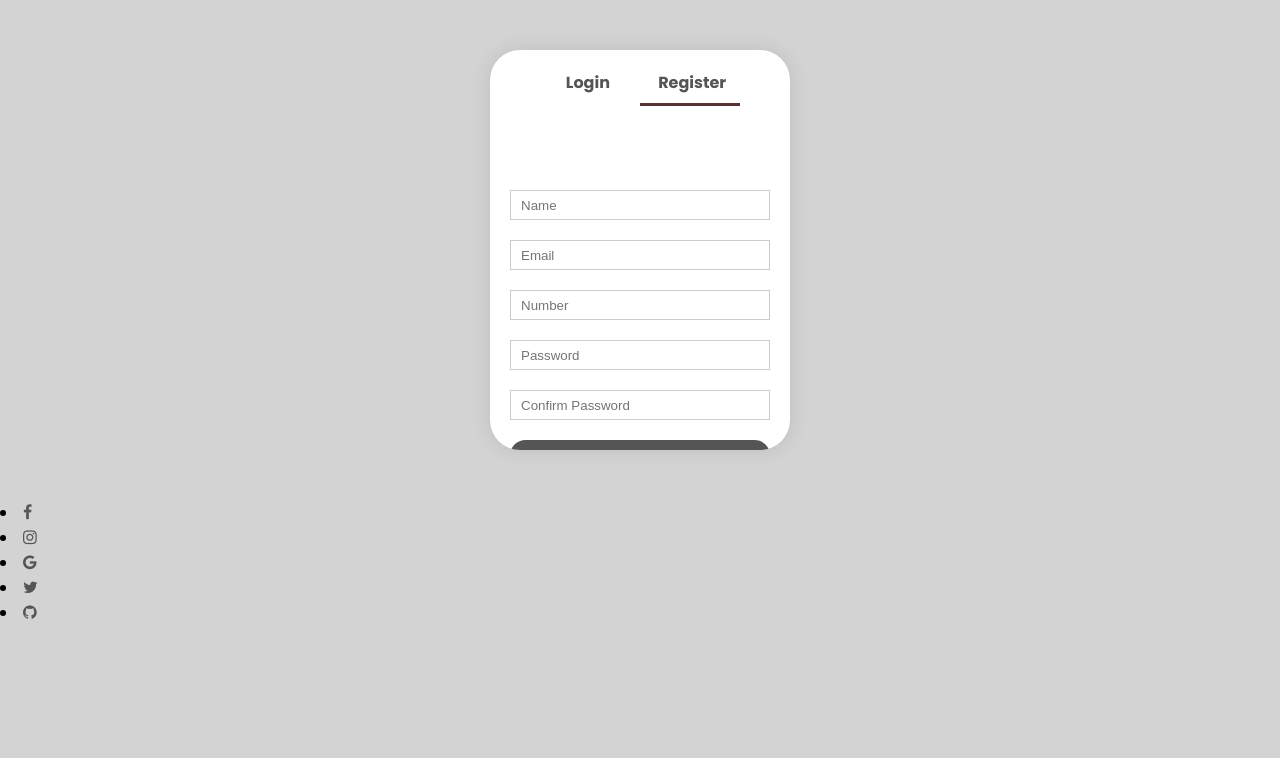
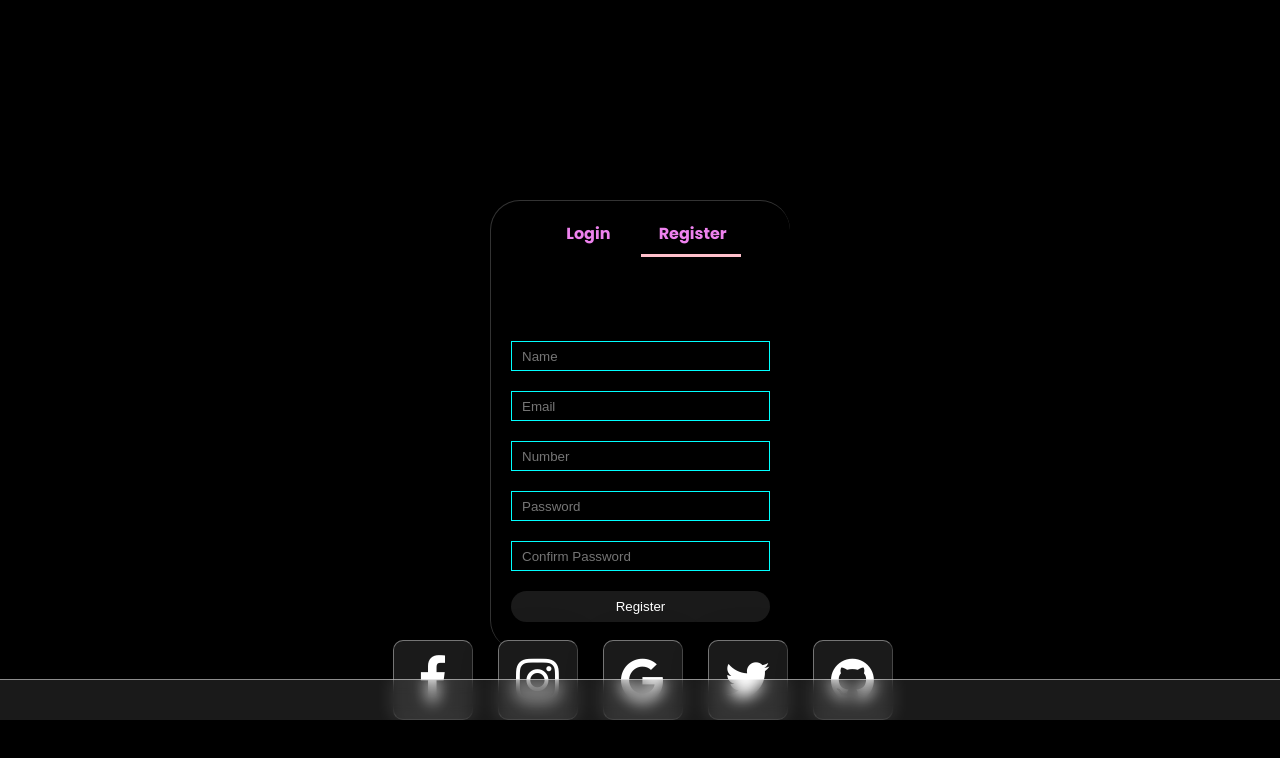
Before and after one commit to subhojyoti99/Talaxa, a plain HTML site: page login.html in a window 1280 px wide. Drawn offline with Linux system fonts and the light colour scheme.

Commit message:
Update login.css

```diff
--- a/login.css
+++ b/login.css
@@ -5,43 +5,12 @@
 }
 body{
     font-family: 'Poppins', sans-serif;
-    background: #D3D3D3;
-}
-.navbar{
-    display: flex;
-    align-items: center;
-    padding: 20px;
-}
-nav{
-    flex: 1;
-    text-align: right;
-}
-nav ul{
-    display: inline-block;
-    list-style-type: none;
-}
-nav ul li{
-    display: inline-block;
-    margin-right: 20px;
-}
-.header{
-    background: #899499;
-}
-.header .row{
-    margin-top: 70px;
-    margin-bottom: 50px;
+    background: black;
 }
 
-
-a{
-    text-decoration: none;
-    color: #555;
-}
-p{
-    color: #555;
-}
 .container{
     max-width: 1800px;
+    height: 969px;
     margin: auto;
     padding-left: 25px;
     padding-right: 25px;
@@ -52,18 +21,9 @@ p{
     flex-wrap: wrap;
     justify-content: space-around;
 }
-.col-2{
-    flex-basis: 50%;
-    min-width: 300px;
-}
-.col-2 img{
-    max-width: 80%;
-    padding: 50px 0;
-}
-
 a{
     text-decoration: none;
-    color: #555;
+    color: teal;
 }
 .btn{
     display: inline-block;
@@ -75,21 +35,25 @@ a{
     transition: background 0.5s;
     transition: transform 0.5s;
     cursor: pointer;
+    background: rgba(255,255,255,0.1);
+    backdrop-filter: blur(4px);
+    z-index: 1;
+    box-shadow: 0 5px 45px rgba(0,0,0,0.1);
+    text-decoration: none;
+    overflow: hidden;
+    transition: top 0.5s, z-index 0s, transform 0.5s;
+    transition-delay: 0.5s, 0.5s, 0s;
 }
 .btn:hover{
-    background: #563434;
+    background: rgba(255,255,255,0.5);
     transform: translateY(-5px);
 }
 /*------------    account-page       ------------*/
 
-.account-page{
-    padding: 50px 0;
-    background: radial-gradiant(#fff,#ffd6d6)
-}
 .form-container{
-    background: #fff;
+    top: 200px;
     width: 300px;
-    height: 400px;
+    height: 450px;
     position: relative;
     text-align: center;
     padding: 20px 0;
@@ -97,11 +61,16 @@ a{
     box-shadow: 0 0 20px 0px rgba(0,0,0,0.1);
     overflow: hidden;
     border-radius: 30px;
+    backdrop-filter: blur(16px) brightness(108%);
+    backdrop-filter: blur(10px);
+    border-top: 1px solid rgba(255,255,255,0.2);
+    border-left: 1px solid rgba(255,255,255,0.2);
+    box-shadow: 5px 5px 30px rgba(0,0,0,0.2);
 }
 .form-container span{
     font-weight: bold;
     padding: 0 10px;
-    color: #555;
+    color: violet;
     cursor: pointer;
     width: 100px;
     display: inline-block;
@@ -121,7 +90,9 @@ form input{
     height: 30px;
     margin: 10px 0;
     padding: 0 10px;
-    border: 1px solid #ccc;
+    border: 1px solid aqua;
+    background: black;
+    color: azure;
 }
 form .btn{
     width: 100%;
@@ -141,103 +112,81 @@ form a{
 #Indicator{
     width: 100px;
     border: none;
-    background: #563434;
+    background: pink;
     height: 3px;
     margin-top: 8px;
     transform: translateX(150px);
     transition: transform 1s;
 }
-/*------------footer------------*/
-
-.footer{
-    background: #000;
-    color: #8a8a8a;
-    font-size: 14px;
-    padding: 60px 0 20px;
+section{
+    position: absolute;
+    width: 100%;
+    height: 10vh;
+    top: 80vh;
+    display: flex;
+    justify-content: center;
+    align-items: center;
+    font-size: 50px;
 }
-.footer p{
-    color: #8a8a8a;
+section::before{
+    content: '';
+    position: absolute;
+    width: 100%;
+    height: 50%;
+    bottom: 0;
+    z-index: 10;
+    border-top: 1px solid rgba(255,255,255,0.5);
+    background: rgba(255,255,255,0.1);
+    backdrop-filter: blur(8px);
 }
-.footer h3{
-    color: #fff;
-    margin-bottom: 20px;
+ul{
+    position: relative;
+    display: flex;
 }
-.footer-col-1, .footer-col-2, .footer-col-3, .footer-col-4{
-    min-width: 250px;
-    margin-bottom: 20px;
-}
-.footer-col-1{
-    flex-basis: 30%;
-}
-.footer-col-2{
-    flex-basis: 1;
+li{
+    position: relative;
+    list-style: none;
+    margin: 10px;
     text-align: center;
 }
-.footer-col-2 img{
-    width: 180px;
-    margin-bottom: 20px;
+a{
+    position: relative;
+    top: 0;
+    width: 80px;
+    height: 80px;
+    display: flex;
+    justify-content: center;
+    align-items: center;
+    color: #fff;
+    margin-left: 5px;
+    border: 1px solid rgba(255,255,255,0.4);
+    border-right: 1px solid rgba(255,255,255,0.2);
+    border-bottom: 1px solid rgba(255,255,255,0.2);
+    border-radius: 10px;
+    background: rgba(255,255,255,0.1);
+    backdrop-filter: blur(4px);
+    z-index: 1;
+    box-shadow: 0 5px 45px rgba(0,0,0,0.1);
+    text-decoration: none;
+    overflow: hidden;
+    transition: top 0.5s, z-index 0s, transform 0.5s;
+    transition-delay: 0.5s, 0.5s, 0s;
 }
-.footer-col-3, .footer-col-4{
-    flex-basis: 12%;
-    text-align: center;
+a:before{
+    content: '';
+    position: absolute;
+    top: 0;
+    left: 0;
+    width: 50px;
+    height: 100px;
+    background: rgba(255,255,255,0.5);
+    transform: skewX(45deg) translateX(150px);
+    transition: 0.5s;
 }
-ul{
-    list-style-type: none;
+a:hover{
+    transition-delay: 0s, 0.5s, 0.5s;
+    top: -50px;
+    transform: translate(-20px -40px) rotate(-25deg) scale(1.4);
+    z-index: 11;
+
 }
-.app-logo{
-    margin-top: 20px;
-}
-.app-logo img{
-    width: 140px;
-}
-.footer hr{
-    border: none;
-    background: #b5b5b5;
-    height: 1px;
-    margin: 20px;
-}
-.copyright{
-    text-align: center;
-}
-.menu-icon{
-    width: 28px;
-    margin-left: 20px;
-    display: none;
-}
-
-/*---------------- media query for menu ----------------*/
-
-@media only screen and (max-width:800px){
-
-    nav ul{
-        position: absolute;
-        top: 70px;
-        left: 0;
-        background: #333;
-        width: 100%;
-        overflow: hidden;
-        transition: max-height 0.5s;
-    }
-    nav ul li{
-        display: block;
-        margin-right: 50px;
-        margin-top: 10px;
-        margin-bottom: 10px;
-    }
-    nav ul li a{
-        color: #fff;
-    }
-    .menu-icon{
-        display: block;;
-        cursor: pointer;
-    }
-}
-/*---------------- media query for less than 600 screen size ----------------*/
-@media only screen and (max-width:600px){
-    .row{
-    text-align: center;
-    }
-    .col-2, .col-3, .col-4{
-        flex-basis: 100%;
-    }
-}
```
